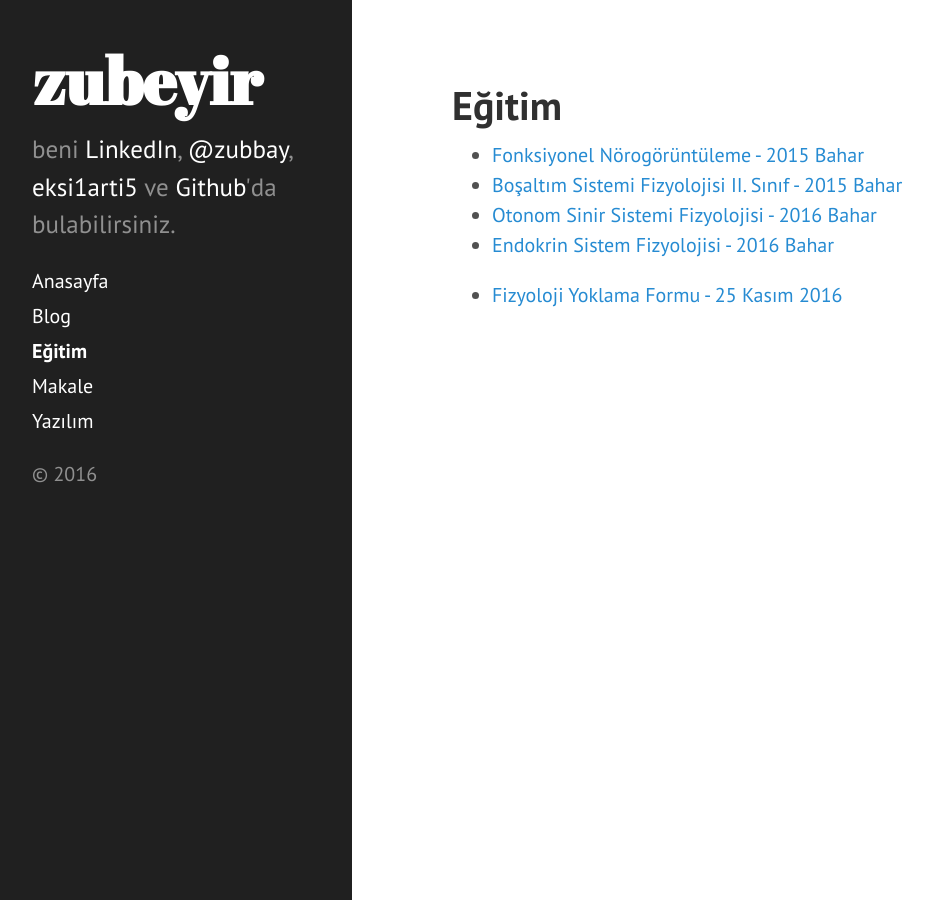
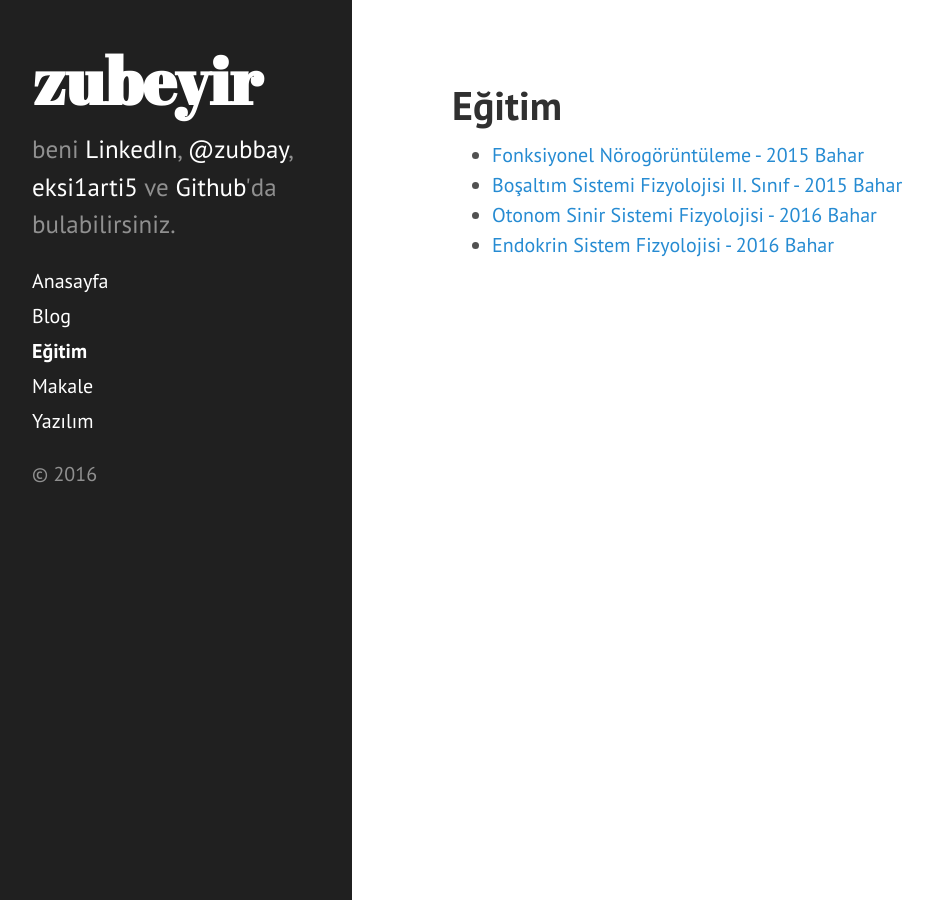
Before and after one commit to zubeyir/zubeyir.github.io, a Jekyll site: the page built from egitim.md, in a window 1280 px wide. Shown: the whole page, without its empty margins (8-941 px from the left). Built offline with Jekyll 4.4.1, drawn with Linux system fonts in a browser that asks for light colours.

Commit message:
Update egitim.md

```diff
--- a/egitim.md
+++ b/egitim.md
@@ -7,5 +7,3 @@ title: Eğitim
 * [Boşaltım Sistemi Fizyolojisi II. Sınıf - 2015 Bahar](http://zubeyir.in/egitim/bosaltim_II_sinif_2015_bahar)
 * [Otonom Sinir Sistemi Fizyolojisi - 2016 Bahar](http://zubeyir.in/egitim/otonom_sinir_sistemi_2016_bahar)
 * [Endokrin Sistem Fizyolojisi - 2016 Bahar](http://zubeyir.in/egitim/endokrin_sistem_2016_Bahar)
-
-* [Fizyoloji Yoklama Formu - 25 Kasım 2016](https://drive.google.com/open?id=1BPuQHRH5dzE0rR709lwZoFD0njP9pMWbbZfobZgcmMk)
```
